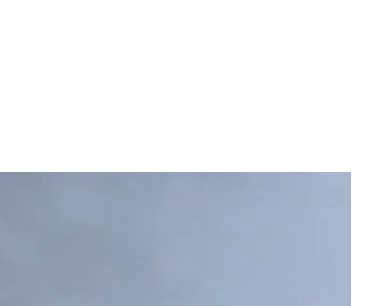
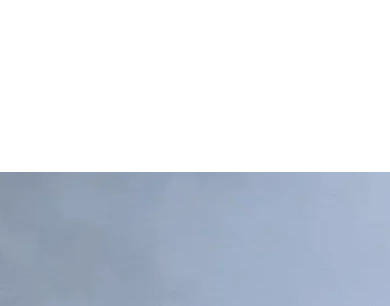
Before and after one commit to Paras1501/BeCottage, a plain HTML site: page index.html in a window 390 px wide. Shown: the part 181-487 px from the top of the page. Drawn offline with nearby package versions, Linux system fonts and the light colour scheme.

Commit message:
be cottage website

```diff
--- a/mystyle.css
+++ b/mystyle.css
@@ -4,7 +4,7 @@ body{
 }
 @media (max-width:770px){
     body{
-      margin-right: 10%;
+      margin-right: -10%;
     }
 }
 ul li{
```
